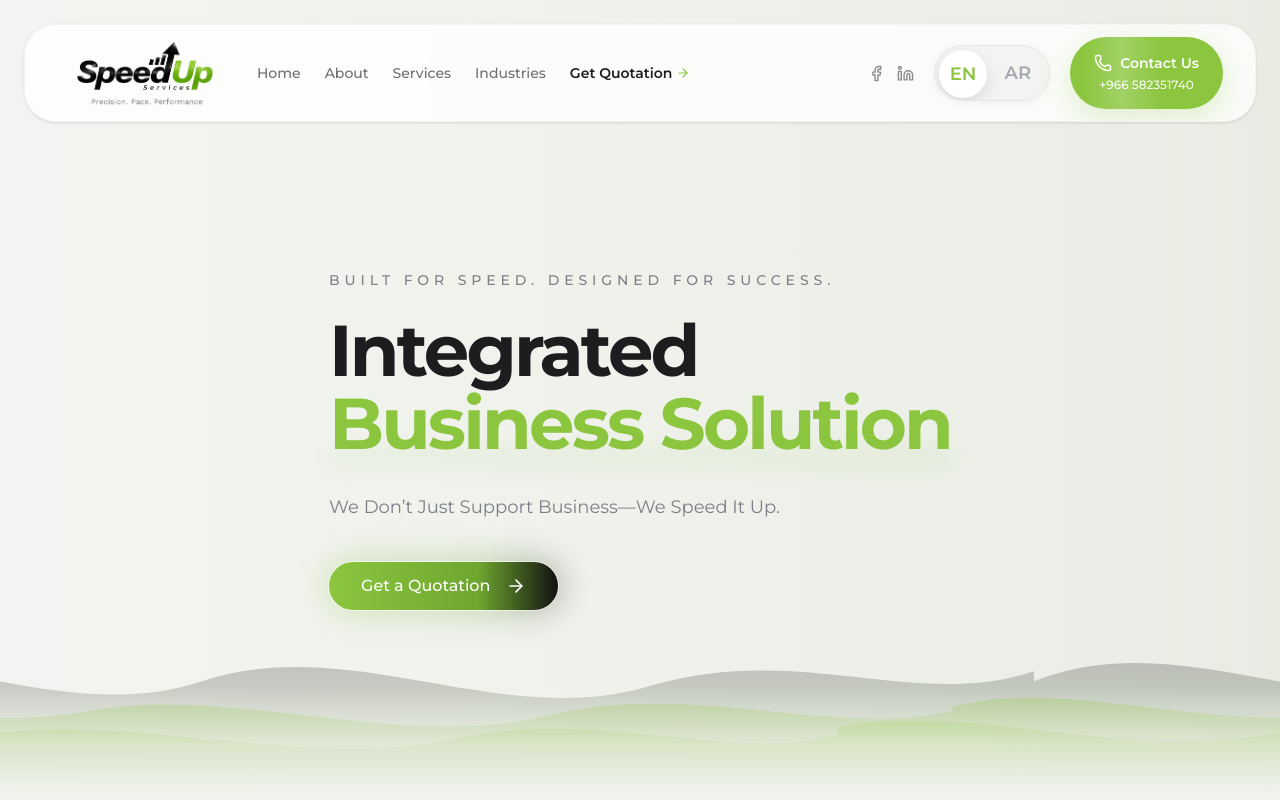
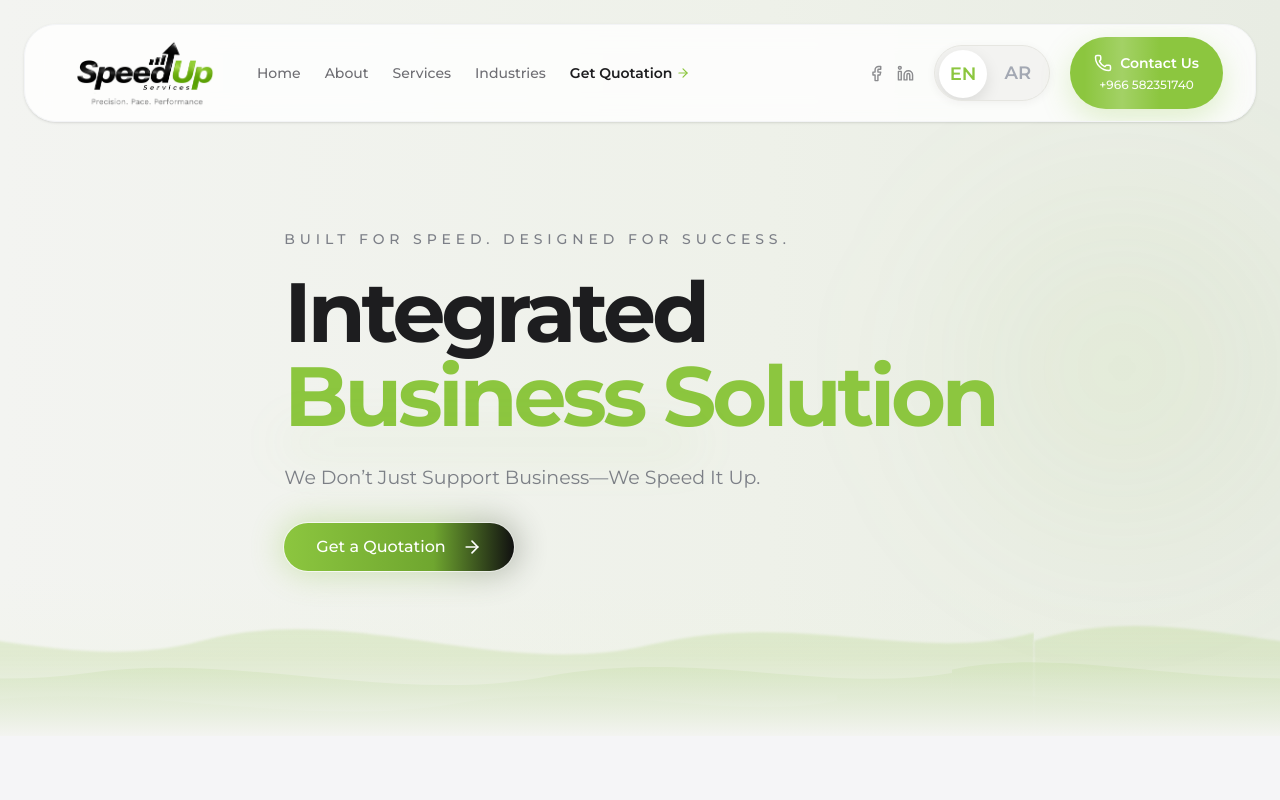
Before and after one commit to ghilmankhan/speedupServices-, a React (Vite) app: page / in a window 1280 px wide. Shown: the top 800 px of the page. Built offline with nearby package versions, Linux system fonts and the light colour scheme.

Commit message:
fixed hero issues

```diff
--- a/src/components/Hero.tsx
+++ b/src/components/Hero.tsx
@@ -20,48 +20,50 @@ export default function Hero() {
     <section
       id="home"
       onMouseMove={handleMouseMove}
-      className="relative min-h-screen flex items-center pt-20 bg-[#f3f4f1]"
+      className="relative min-h-[92vh] flex items-center pt-10 lg:pt-16 bg-[#f3f4f1] overflow-hidden"
     >
       {/* ================= BACKGROUND ================= */}
       <div className="absolute inset-0 z-0 pointer-events-none overflow-hidden">
         <div className="absolute inset-0 bg-[linear-gradient(90deg,#f3f4f1_0%,#eef1e9_60%,#e8ece3_100%)]" />
 
-        <div className="absolute inset-x-0 bottom-0 h-[52%] overflow-hidden">
+        <div className="absolute inset-x-0 bottom-[-2%] h-[42%] overflow-hidden lg:h-[46%]">
           <motion.div
-            className="absolute bottom-0 left-0 flex h-full w-[200%]"
+            className="absolute bottom-[4%] left-0 flex h-full w-[200%]"
             animate={{ x: ['0%', '-50%'] }}
             transition={{ duration: 36, repeat: Infinity, ease: 'linear' }}
           >
             <svg viewBox="0 0 1200 420" preserveAspectRatio="none" className="h-full w-1/2">
               <defs>
                 <linearGradient id="waveBackGradient" x1="0%" y1="0%" x2="0%" y2="100%">
-                  <stop offset="0%" stopColor="var(--color-primary-light)" stopOpacity="0.2" />
-                  <stop offset="100%" stopColor="var(--color-primary)" stopOpacity="0.15" />
+                  <stop offset="0%" stopColor="#b1d27f" stopOpacity="0.32" />
+                  <stop offset="100%" stopColor="#9dc364" stopOpacity="0.22" />
                 </linearGradient>
               </defs>
               <path
                 d="M0,300 C140,240 280,350 420,300 C560,250 700,350 840,305 C980,260 1090,330 1200,290 L1200,420 L0,420 Z"
                 fill="url(#waveBackGradient)"
+                className="blur-[1px]"
               />
             </svg>
             <svg viewBox="0 0 1200 420" preserveAspectRatio="none" className="h-full w-1/2">
               <path
                 d="M0,300 C140,240 280,350 420,300 C560,250 700,350 840,305 C980,260 1090,330 1200,290 L1200,420 L0,420 Z"
                 fill="url(#waveBackGradient)"
+                className="blur-[1px]"
               />
             </svg>
           </motion.div>
 
           <motion.div
-            className="absolute bottom-0 left-0 flex h-[90%] w-[200%]"
+            className="absolute bottom-[2%] left-0 flex h-[88%] w-[200%]"
             animate={{ x: ['0%', '-50%'] }}
             transition={{ duration: 27, repeat: Infinity, ease: 'linear' }}
           >
             <svg viewBox="0 0 1200 420" preserveAspectRatio="none" className="h-full w-1/2">
               <defs>
                 <linearGradient id="waveMiddleGradient" x1="0%" y1="0%" x2="0%" y2="100%">
-                  <stop offset="0%" stopColor="var(--color-primary)" stopOpacity="0.32" />
-                  <stop offset="100%" stopColor="var(--color-primary-dark)" stopOpacity="0.24" />
+                  <stop offset="0%" stopColor="#bdd89a" stopOpacity="0.42" />
+                  <stop offset="100%" stopColor="#9bc76d" stopOpacity="0.28" />
                 </linearGradient>
               </defs>
               <path
@@ -78,15 +80,15 @@ export default function Hero() {
           </motion.div>
 
           <motion.div
-            className="absolute bottom-0 left-0 flex h-[82%] w-[200%]"
+            className="absolute bottom-0 left-0 flex h-[78%] w-[200%]"
             animate={{ x: ['0%', '-50%'] }}
             transition={{ duration: 20, repeat: Infinity, ease: 'linear' }}
           >
             <svg viewBox="0 0 1200 420" preserveAspectRatio="none" className="h-full w-1/2">
               <defs>
                 <linearGradient id="waveFrontGradient" x1="0%" y1="0%" x2="0%" y2="100%">
-                  <stop offset="0%" stopColor="var(--color-primary)" stopOpacity="0.42" />
-                  <stop offset="100%" stopColor="var(--color-primary-dark)" stopOpacity="0.3" />
+                  <stop offset="0%" stopColor="#c9ddb0" stopOpacity="0.50" />
+                  <stop offset="100%" stopColor="#aad06f" stopOpacity="0.34" />
                 </linearGradient>
               </defs>
               <path
@@ -103,12 +105,20 @@ export default function Hero() {
           </motion.div>
         </div>
 
-        <div className="absolute bottom-0 left-0 right-0 h-28 bg-gradient-to-b from-transparent via-[#f3f4f1]/65 to-[#f3f4f1]" />
+        <div className="absolute bottom-0 left-0 right-0 h-40 bg-gradient-to-b from-transparent via-[#eef4e3]/20 to-[#f3f4f1]" />
       </div>
 
       {/* ================= CONTENT ================= */}
-      <div className={`section-container relative z-10 text-center ${isArabic ? 'md:text-right' : 'md:text-left'}`}>
-        <div className="max-w-4xl">
+      <div className="absolute right-[-8%] top-1/2 hidden h-[520px] w-[520px] -translate-y-1/2 rounded-full bg-[radial-gradient(circle,rgba(140,198,63,0.10)_0%,rgba(140,198,63,0.04)_35%,transparent_70%)] blur-3xl lg:block" />
+
+      <div className="section-container relative z-10">
+        <div
+          className={`
+            max-w-[760px]
+            pt-8 lg:pt-0
+            ${isArabic ? 'mr-auto text-center md:text-right' : 'ml-0 text-center md:text-left'}
+          `}
+        >
 
           {/* Tagline */}
           <motion.p
@@ -125,14 +135,14 @@ export default function Hero() {
             initial={{ opacity: 0, y: 50 }}
             animate={{ opacity: 1, y: 0 }}
             transition={{ delay: 0.1, duration: 0.8, ease: 'easeOut' }}
-            className="text-[#17181c] text-4xl sm:text-5xl md:text-7xl font-bold leading-[1.02] tracking-[-0.04em] mb-8 max-w-5xl"
+            className="text-[#17181c] text-[52px] sm:text-[64px] lg:text-[84px] font-bold leading-[0.95] tracking-[-0.05em] mb-6 max-w-[820px]"
           >
             <span className="block text-text-main">
               {t.hero.titleLine1}
             </span>
-            <span className="relative block text-primary">
+            <span className="relative mt-1 block text-primary">
               {t.hero.titleLine2}
-              <span className="absolute left-0 bottom-0 h-[6px] w-full bg-primary/30 blur-md" />
+              <span className="absolute left-0 bottom-[-10px] h-[10px] w-[58%] rounded-full bg-primary/18 blur-xl" />
             </span>
           </motion.h1>
 
@@ -141,7 +151,7 @@ export default function Hero() {
             initial={{ opacity: 0, y: 40 }}
             animate={{ opacity: 1, y: 0 }}
             transition={{ delay: 0.2, duration: 0.8 }}
-            className="text-[#7c7f87] text-base sm:text-lg leading-relaxed max-w-2xl mb-10"
+            className="text-[#7c7f87] text-[17px] sm:text-[19px] leading-[1.8] max-w-[620px] mb-7"
           >
             {t.hero.subtitle}
           </motion.p>
@@ -151,7 +161,7 @@ export default function Hero() {
             initial={{ opacity: 0, scale: 0.9 }}
             animate={{ opacity: 1, scale: 1 }}
             transition={{ delay: 0.3, duration: 0.5 }}
-            className={`flex justify-center ${isArabic ? 'md:justify-end' : 'md:justify-start'}`}
+            className={`mt-2 flex justify-center ${isArabic ? 'md:justify-end' : 'md:justify-start'}`}
           >
             <div className="group relative">
               {/* glow behind button */}
```
